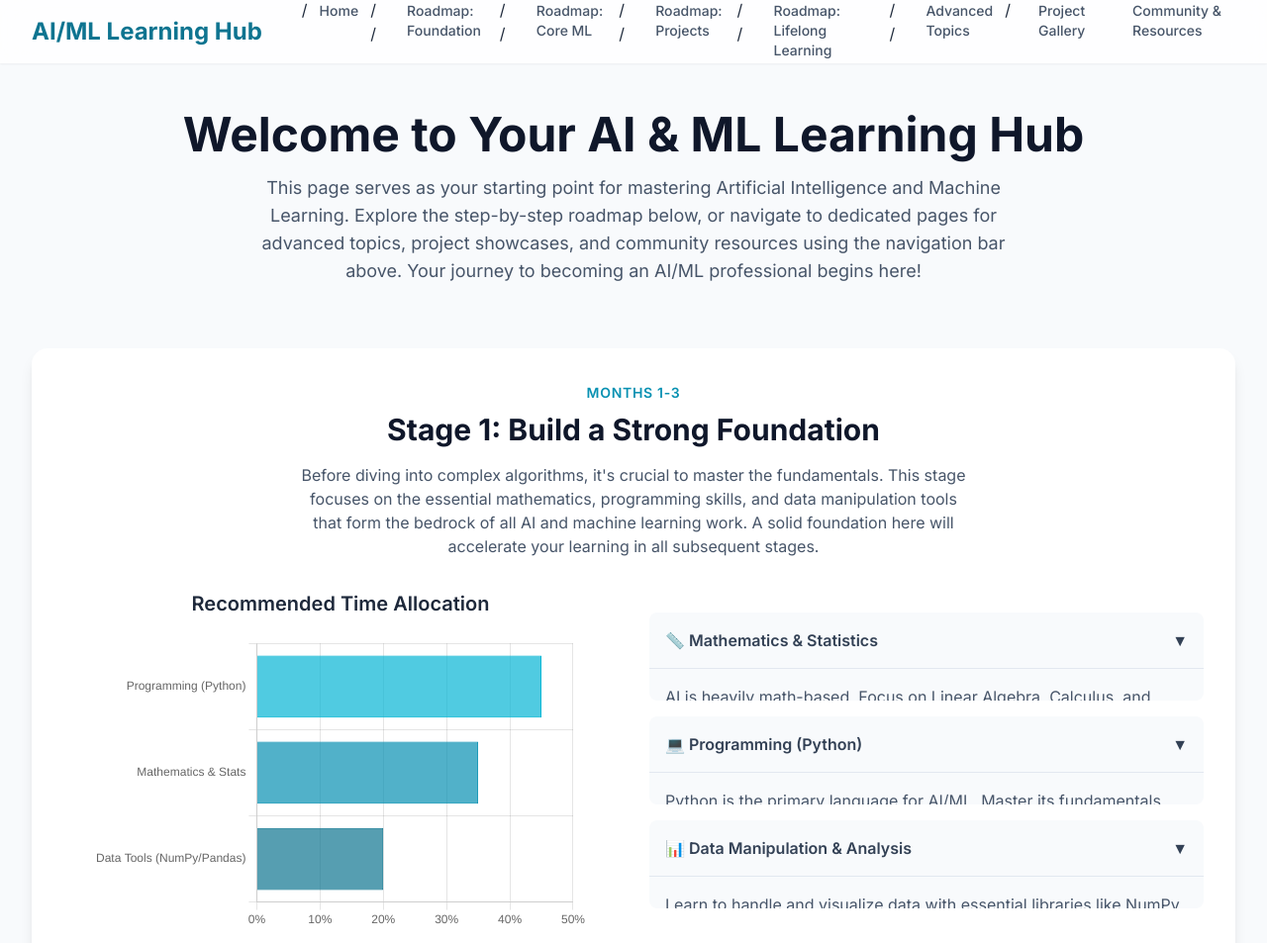
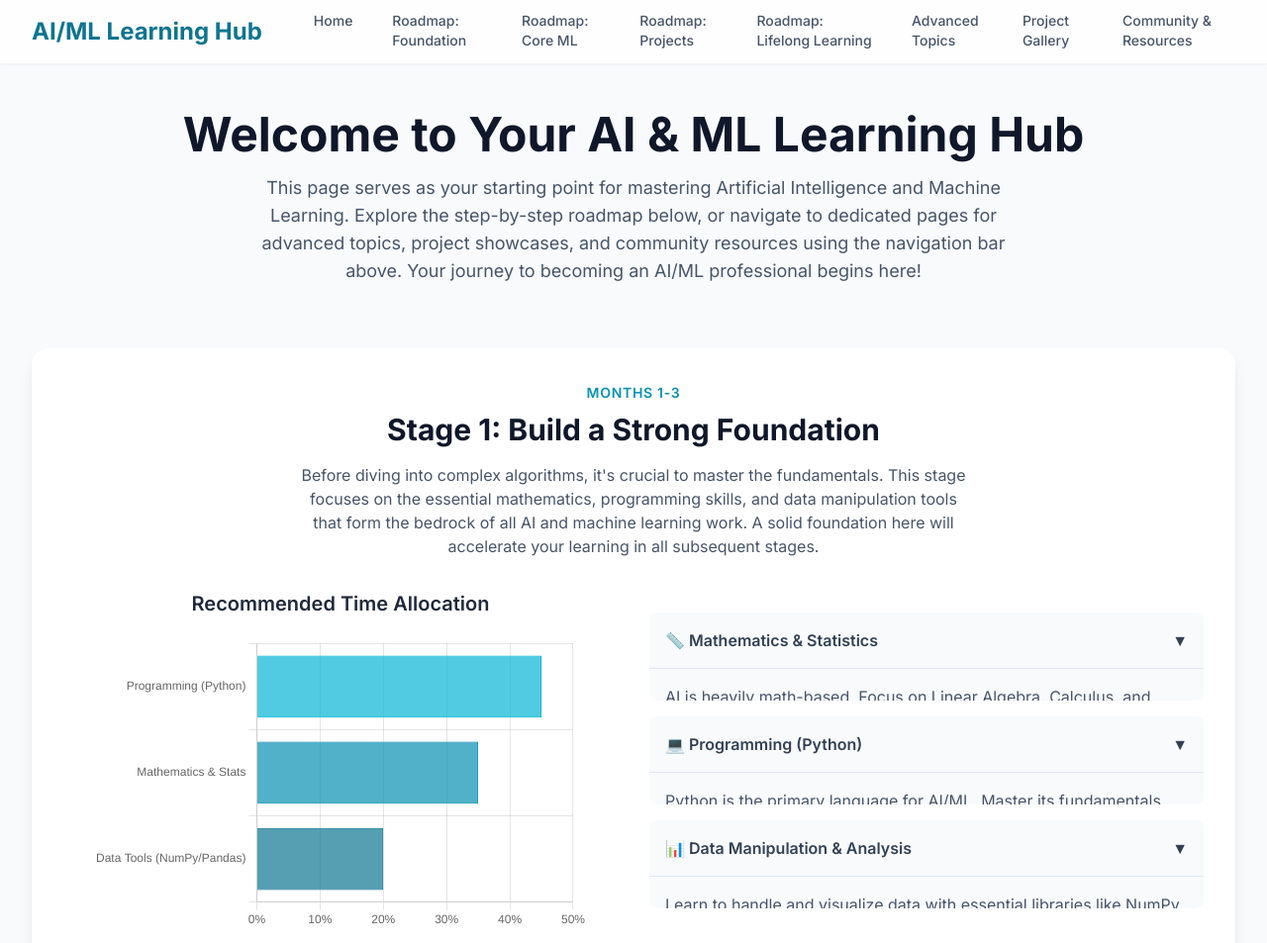
Before and after one commit to Chandravidhya/AL-ML-Learnings, a plain HTML site: page index.html in a window 1280 px wide. Shown: the top 953 px of the page at 99% size. Drawn offline with nearby package versions, Linux system fonts and the light colour scheme.

Commit message:
Update index.html

```diff
--- a/index.html
+++ b/index.html
@@ -59,12 +59,12 @@
                 </div>
                 <div class="hidden md:block">
                     <div class="ml-10 flex items-baseline space-x-4">
-                        /<a href="#intro" class="nav-link text-slate-600 hover:text-cyan-600 px-3 py-2 rounded-md text-sm font-medium border-b-2 border-transparent hover:border-cyan-600">Home</a>/
-                        /<a href="#stage1" class="nav-link text-slate-600 hover:text-cyan-600 px-3 py-2 rounded-md text-sm font-medium border-b-2 border-transparent hover:border-cyan-600">Roadmap: Foundation</a>/
-                        /<a href="#stage2" class="nav-link text-slate-600 hover:text-cyan-600 px-3 py-2 rounded-md text-sm font-medium border-b-2 border-transparent hover:border-cyan-600">Roadmap: Core ML</a>/
-                        /<a href="#stage3" class="nav-link text-slate-600 hover:text-cyan-600 px-3 py-2 rounded-md text-sm font-medium border-b-2 border-transparent hover:border-cyan-600">Roadmap: Projects</a>/
-                        /<a href="#stage4" class="nav-link text-slate-600 hover:text-cyan-600 px-3 py-2 rounded-md text-sm font-medium border-b-2 border-transparent hover:border-cyan-600">Roadmap: Lifelong Learning</a>/
-                        /<a href="advanced_topics.html" class="nav-link text-slate-600 hover:text-cyan-600 px-3 py-2 rounded-md text-sm font-medium border-b-2 border-transparent hover:border-cyan-600">Advanced Topics</a>/
+                        <a href="#intro" class="nav-link text-slate-600 hover:text-cyan-600 px-3 py-2 rounded-md text-sm font-medium border-b-2 border-transparent hover:border-cyan-600">Home</a>
+                        <a href="#stage1" class="nav-link text-slate-600 hover:text-cyan-600 px-3 py-2 rounded-md text-sm font-medium border-b-2 border-transparent hover:border-cyan-600">Roadmap: Foundation</a>
+                        <a href="#stage2" class="nav-link text-slate-600 hover:text-cyan-600 px-3 py-2 rounded-md text-sm font-medium border-b-2 border-transparent hover:border-cyan-600">Roadmap: Core ML</a>
+                        <a href="#stage3" class="nav-link text-slate-600 hover:text-cyan-600 px-3 py-2 rounded-md text-sm font-medium border-b-2 border-transparent hover:border-cyan-600">Roadmap: Projects</a>
+                        <a href="#stage4" class="nav-link text-slate-600 hover:text-cyan-600 px-3 py-2 rounded-md text-sm font-medium border-b-2 border-transparent hover:border-cyan-600">Roadmap: Lifelong Learning</a>
+                        <a href="advanced_topics.html" class="nav-link text-slate-600 hover:text-cyan-600 px-3 py-2 rounded-md text-sm font-medium border-b-2 border-transparent hover:border-cyan-600">Advanced Topics</a>
                         <a href="project_gallery.html" class="nav-link text-slate-600 hover:text-cyan-600 px-3 py-2 rounded-md text-sm font-medium border-b-2 border-transparent hover:border-cyan-600">Project Gallery</a>
                         <a href="community_resources.html" class="nav-link text-slate-600 hover:text-cyan-600 px-3 py-2 rounded-md text-sm font-medium border-b-2 border-transparent hover:border-cyan-600">Community & Resources</a>
                     </div>
```
